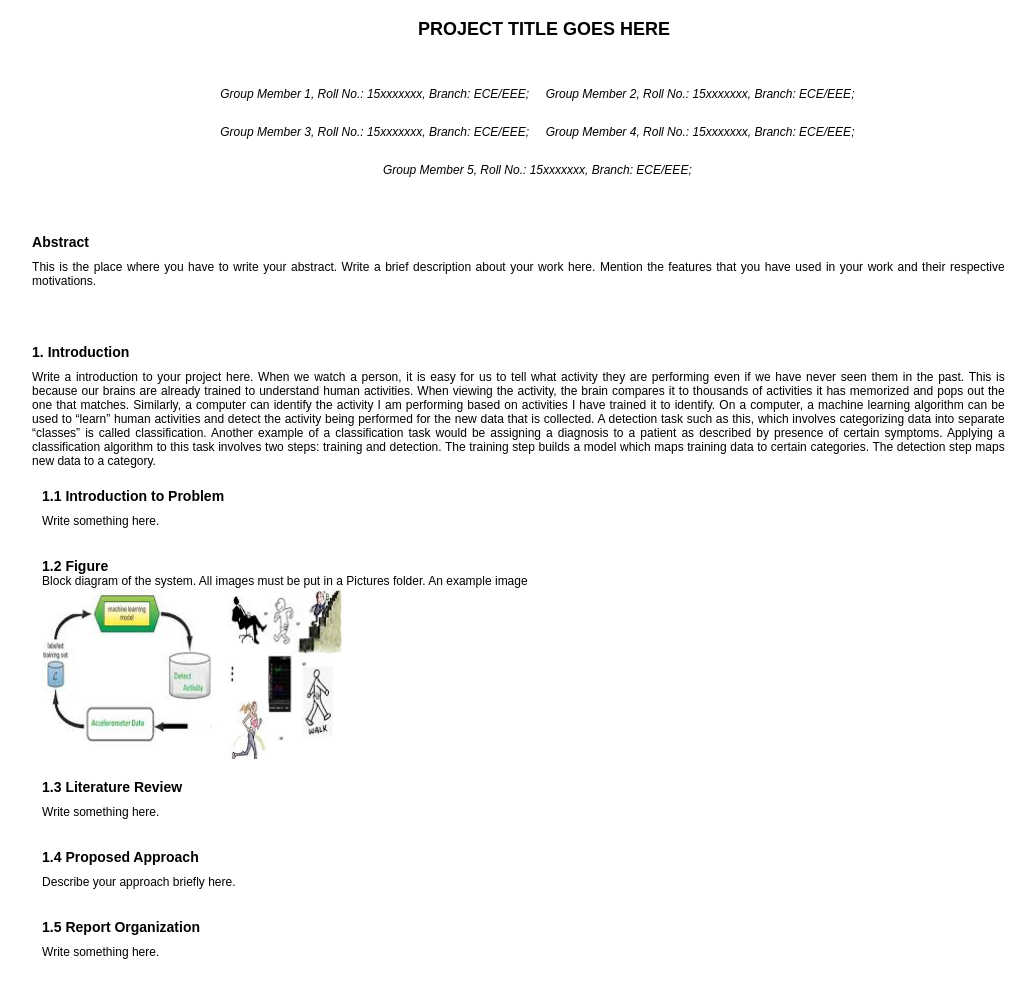
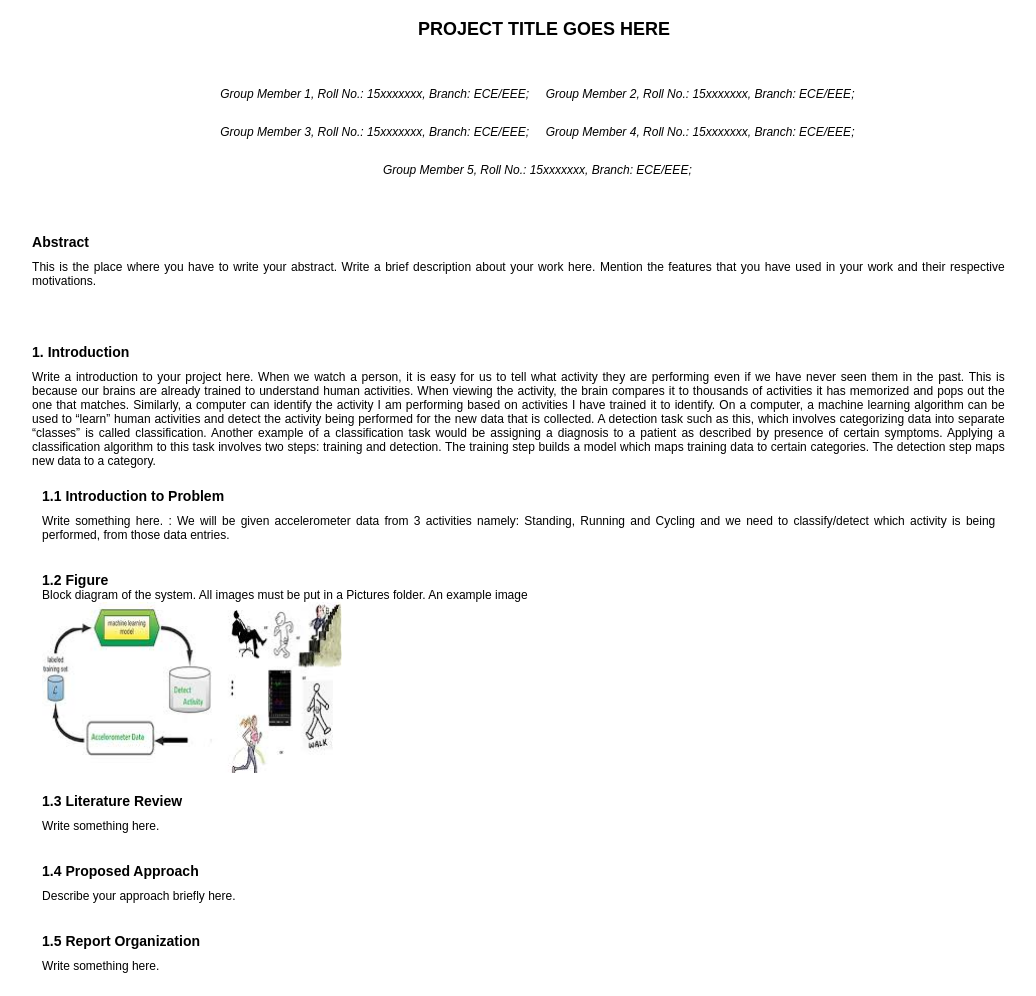
Before and after one commit to vanamala/DSP-Project, a plain HTML site: page index.html in a window 1280 px wide. Shown: the top 996 px of the page, without its empty margins (96-1132 px from the left). Drawn offline with Linux system fonts and the light colour scheme.

Commit message:
Update index.html

```diff
--- a/index.html
+++ b/index.html
@@ -60,7 +60,7 @@
 					<div class="text">
 
 						<!-- Start edit here  -->
-						Write something here.
+						Write something here. : We will be given accelerometer data from 3 activities namely: Standing, Running and Cycling and we need to classify/detect which activity is being performed, from those data entries.
 						<!-- Stop edit here -->
 
 					</div>
```
